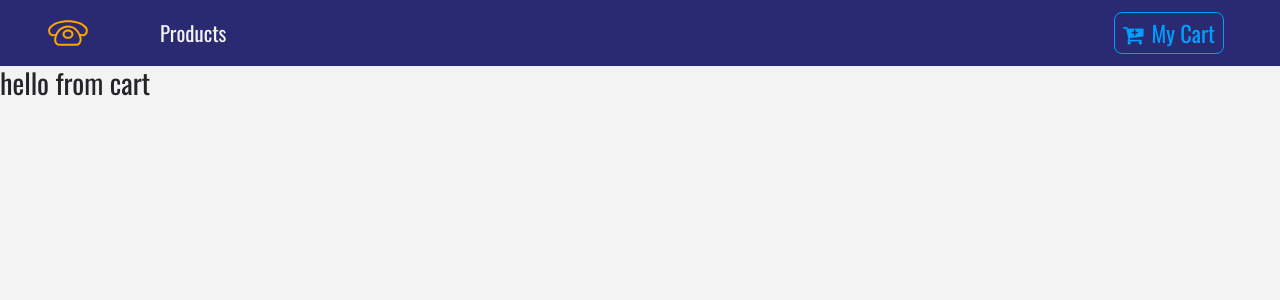
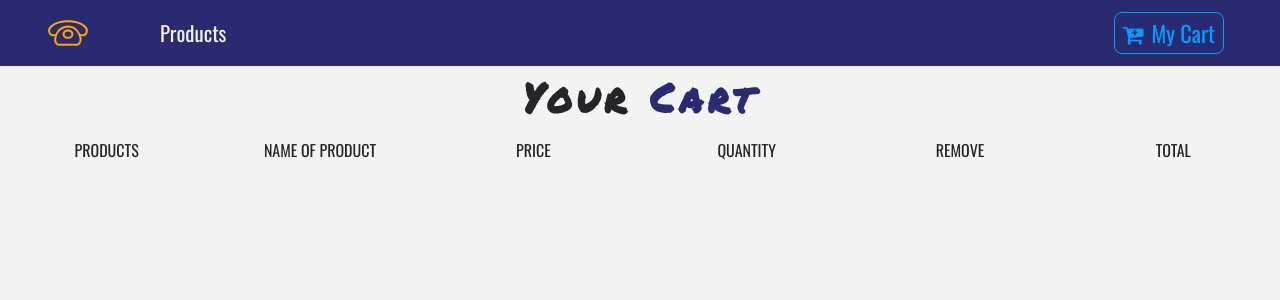
Before and after one commit to AnilPavanK/React_mobile-store, a React (Create React App) app: page /cart in a window 1280 px wide. Shown: the top 300 px of the page. Built offline with nearby package versions, Linux system fonts and the light colour scheme.

Commit message:
fourth commit

```diff
--- a/src/components/Cart.js
+++ /dev/null
@@ -1,11 +0,0 @@
-import React, { Component } from 'react'
-
-export default class Cart extends Component {
-   render() {
-      return (
-         <div>
-            <h3>hello from cart</h3>
-         </div>
-      )
-   }
-}
--- /dev/null
+++ b/src/components/Cart/Cart.js
@@ -0,0 +1,15 @@
+import React, { Component } from 'react'
+import Title from '../Title';
+import CartColumns from './CartColumns'
+
+
+export default class Cart extends Component {
+   render() {
+      return (
+         <section>
+            <Title name="your" title="cart" />
+            <CartColumns />
+         </section>
+      )
+   }
+}
--- /dev/null
+++ b/src/components/Cart/CartColumns.js
@@ -0,0 +1,35 @@
+import React from 'react'
+
+export default function CartColumns() {
+   return (
+      <div className="container-fluid text-center d-none d-lg-block">
+         <div className="row">
+
+            <div className="col-10 mx-auto col-lg-2">
+               <p className="text-uppercase">products</p>
+            </div>
+
+            <div className="col-10 mx-auto col-lg-2">
+               <p className="text-uppercase">name of product</p>
+            </div>
+
+            <div className="col-10 mx-auto col-lg-2">
+               <p className="text-uppercase">price</p>
+            </div>
+
+            <div className="col-10 mx-auto col-lg-2">
+               <p className="text-uppercase">quantity</p>
+            </div>
+
+            <div className="col-10 mx-auto col-lg-2">
+               <p className="text-uppercase">remove</p>
+            </div>
+
+            <div className="col-10 mx-auto col-lg-2">
+               <p className="text-uppercase">total</p>
+            </div>
+
+         </div>
+      </div>
+   )
+}
--- /dev/null
+++ b/src/components/Cart/package.json
@@ -0,0 +1,3 @@
+{
+   "main": "Cart.js"
+}
--- a/src/context.js
+++ b/src/context.js
@@ -13,6 +13,9 @@
       cart: [],
       modalOpen: false,
       modalProduct: detailProduct,
+      cartSubTotal: 0,
+      cartTax: 0,
+      cartTotal: 0
    };
    componentDidMount() {
       this.setProducts();
@@ -66,8 +69,20 @@
       })
    }
 
+   increment = (id) => {
+      console.log('this is increment method');
+   }
 
+   decrement = (id) => {
+      console.log('this is decrement method');
+   }
 
+   removeItem = (id) => {
+      console.log('item removed');
+   }
+   clearCart = () => {
+      console.log('cart was cleared');
+   }
    render() {
       return (
          <ProductContext.Provider value={{
@@ -75,7 +90,11 @@
             handleDetail: this.handleDetail,
             addToCart: this.addToCart,
             openModal: this.openModal,
-            closeModal: this.closeModal
+            closeModal: this.closeModal,
+            increment: this.increment,
+            decrement: this.decrement,
+            removeItem: this.removeItem,
+            clearCart: this.clearCart
 
          }}>
             {this.props.children}
```
